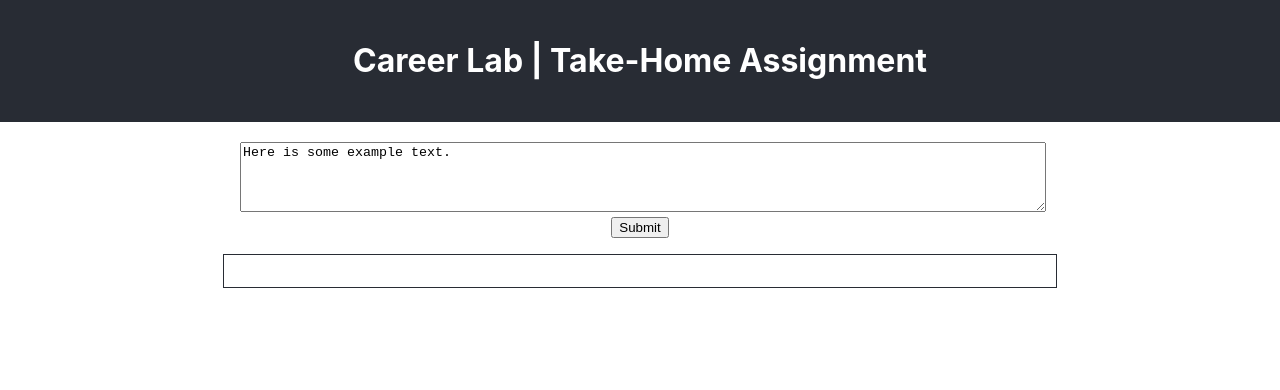
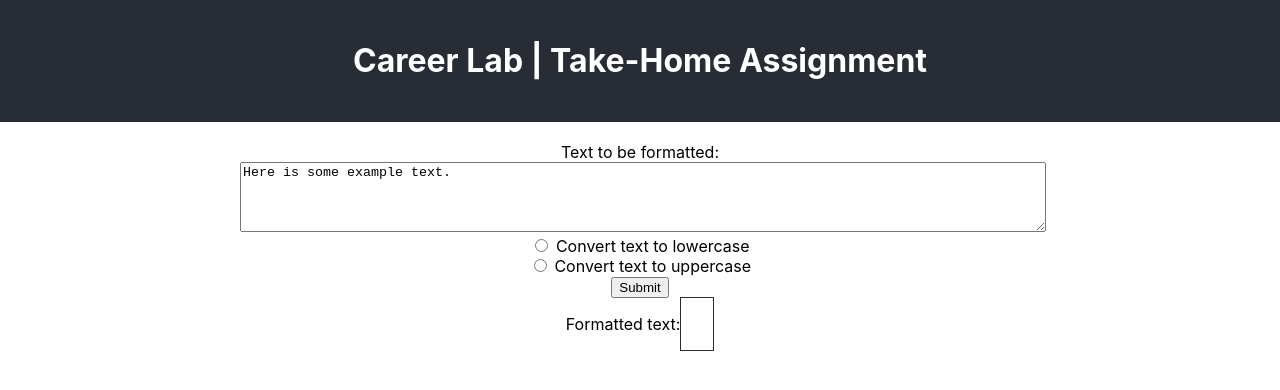
Before and after one commit to the-collab-lab/take-home-assignment, a React (Create React App) app: page / in a window 1280 px wide. Shown: the top 390 px of the page. Built offline with nearby package versions, Linux system fonts and the light colour scheme.

Commit message:
Add labels, classes to markup

```diff
--- a/src/App.js
+++ b/src/App.js
@@ -19,15 +19,27 @@ function App() {
       <header>
         <h1>Career Lab | Take-Home Assignment</h1>
       </header>
-      <form onSubmit={handleSubmit}>
-        <label>
-          <textarea onChange={handleChange} value={textInput}/>
-        </label>
-        <input type="submit" value="Submit"/>
-      </form>
-      <div id="result">
-        {textOutput}
-      </div>
+      <main>
+        <form onSubmit={handleSubmit}>
+          <div className="form-control form-control__text">
+            <label for="text">Text to be formatted:</label>
+            <textarea id="text" onChange={handleChange} value={textInput} />
+          </div>
+          <div className="form-control form-control__radio">
+            <input type="radio" name="conversion" id="conversion-0" />
+            <label for="conversion-0">&nbsp;Convert text to lowercase</label>
+          </div>
+          <div className="form-control form-control__radio">
+            <input type="radio" name="conversion" id="conversion-1" />
+            <label for="conversion-1">&nbsp;Convert text to uppercase</label>
+          </div>
+          <input type="submit" value="Submit" />
+        </form>
+        <div className="result-wrapper form-control form-control__text">
+          <label for="result">Formatted text:</label>
+          <output id="result">{textOutput}</output>
+        </div>
+      </main>
     </div>
   );
 }
```
